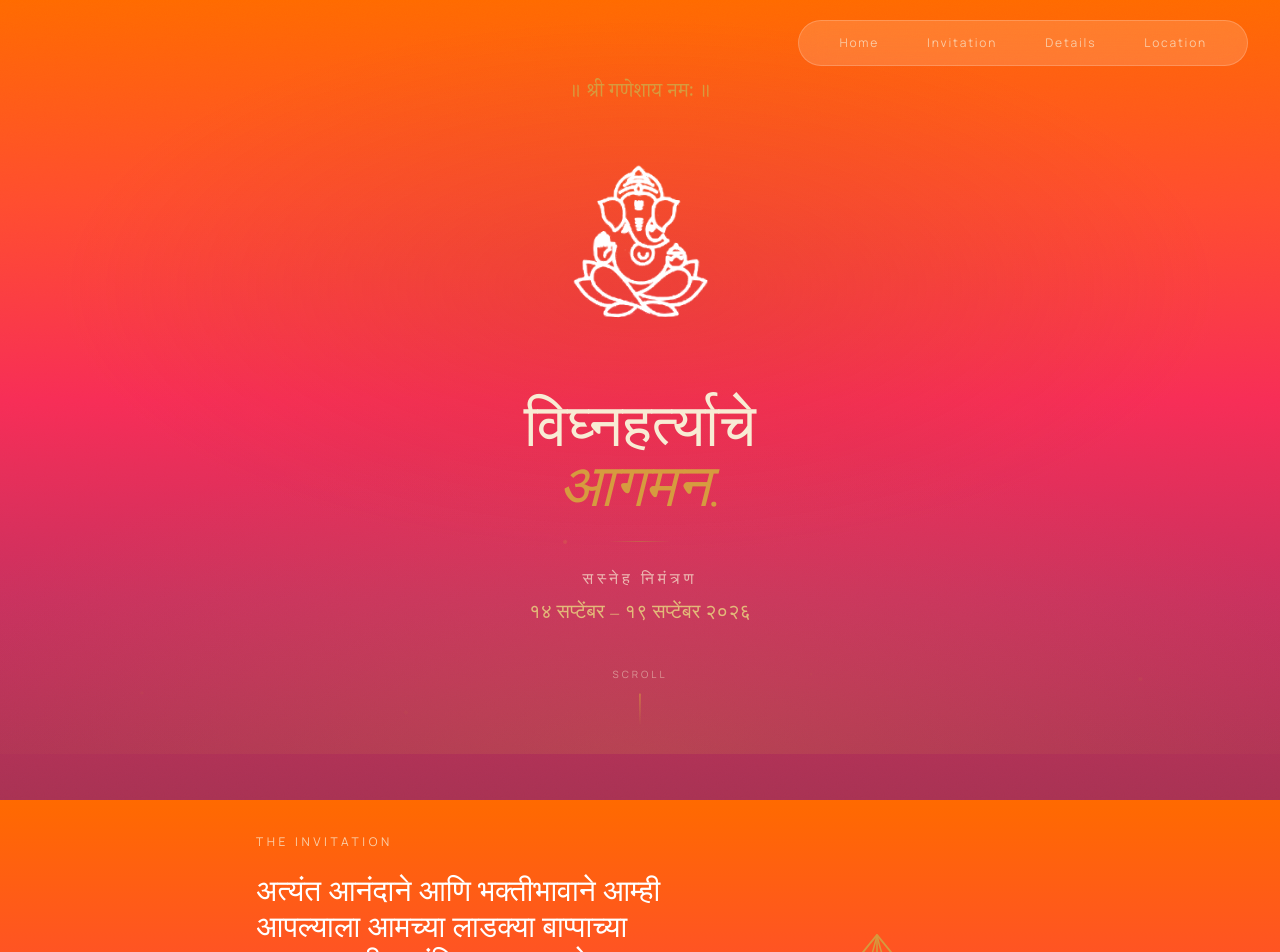
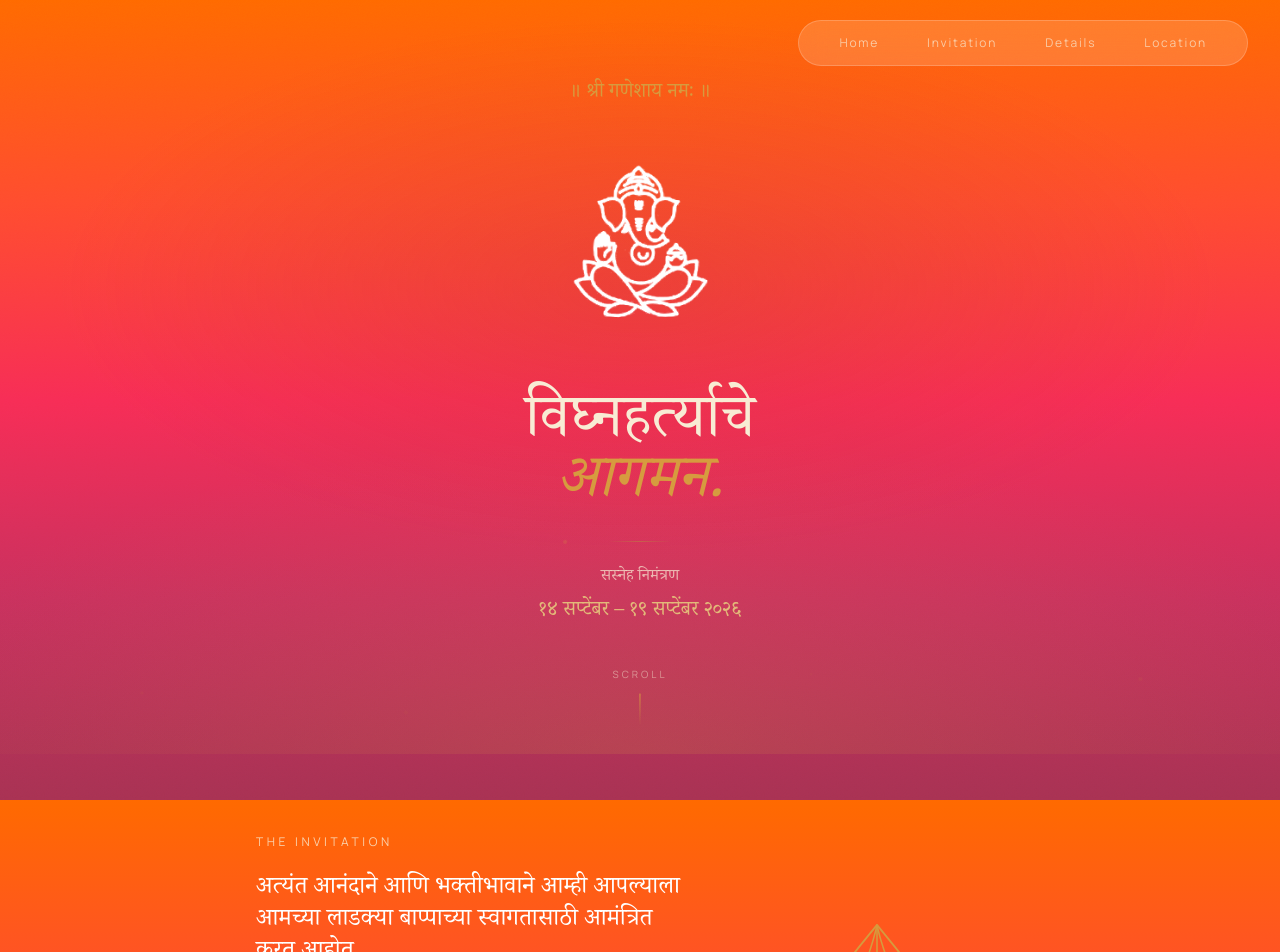
Before and after one commit to varadkadam26/ArushiGanpati, a React (Vite) app: page / in a window 1280 px wide. Shown: the top 952 px of the page. Built offline with nearby package versions, Linux system fonts and the light colour scheme.

Commit message:
yooooooo

```diff
--- a/src/sections/Arrival.jsx
+++ b/src/sections/Arrival.jsx
@@ -61,7 +61,7 @@ export default function Arrival({ reduceMotion }) {
           animate={{ opacity: 1, y: 0 }}
           transition={{ delay: 1, duration: 1, ease: [0.22, 1, 0.36, 1] }}
         >
-          <h1 className="font-display text-4xl sm:text-6xl leading-[1.08] text-ivory">
+          <h1 className="deva text-4xl sm:text-6xl leading-[1.08] text-ivory">
             {invitation.heroHeadlineTop}
             <br />
             <span className="italic text-copper">{invitation.heroHeadlineBottom}</span>
@@ -69,10 +69,10 @@ export default function Arrival({ reduceMotion }) {
 
           <div className="hairline w-16 mx-auto my-6" />
 
-          <p className="font-sans text-sm sm:text-base tracking-[0.25em] text-ivory/70 mb-2">
-            {invitation.heroInviteLine.toUpperCase()}
+          <p className="deva text-sm sm:text-base text-ivory/70 mb-2">
+            {invitation.heroInviteLine}
           </p>
-          <p className="font-display text-lg sm:text-xl text-mist">{invitation.heroDateRange}</p>
+          <p className="deva text-lg sm:text-xl text-mist">{invitation.heroDateRange}</p>
         </motion.div>
       </motion.div>
 
--- a/src/sections/InvitationSection.jsx
+++ b/src/sections/InvitationSection.jsx
@@ -28,7 +28,7 @@ export default function InvitationSection({ reduceMotion }) {
             <motion.p
               key={i}
               variants={reveal}
-              className={`font-display text-2xl sm:text-3xl leading-relaxed mb-6 ${
+              className={`deva text-xl sm:text-2xl leading-relaxed mb-6 ${
                 i === 0 ? "text-white" : "text-white/80 italic"
               }`}
             >
```
